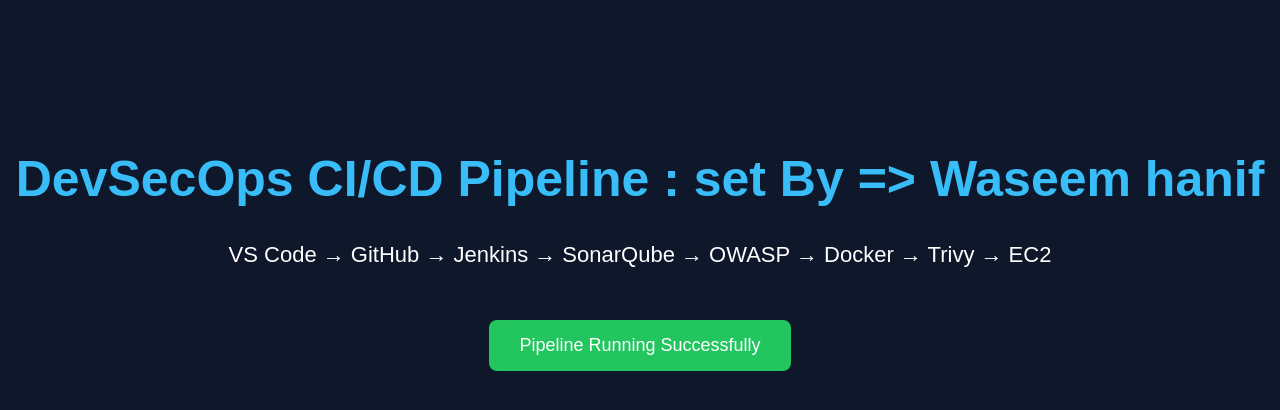
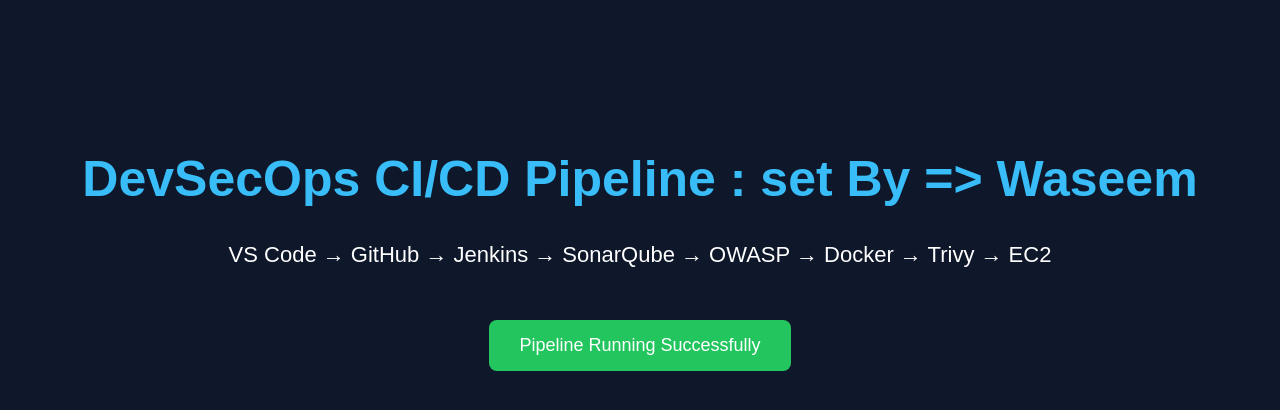
Before and after one commit to Waseem3720/DevOps-Project, a plain HTML site: page index.html in a window 1280 px wide. Drawn offline with Linux system fonts and the light colour scheme.

Commit message:
Fix formatting issues in index.html

```diff
--- a/index.html
+++ b/index.html
@@ -8,7 +8,7 @@
 <body>
 
     <div class="container">
-        <h1>DevSecOps CI/CD Pipeline : set By => Waseem hanif </h1>
+        <h1>DevSecOps CI/CD Pipeline : set By => Waseem  </h1>
 
         <p>
             VS Code → GitHub → Jenkins → SonarQube →
```
